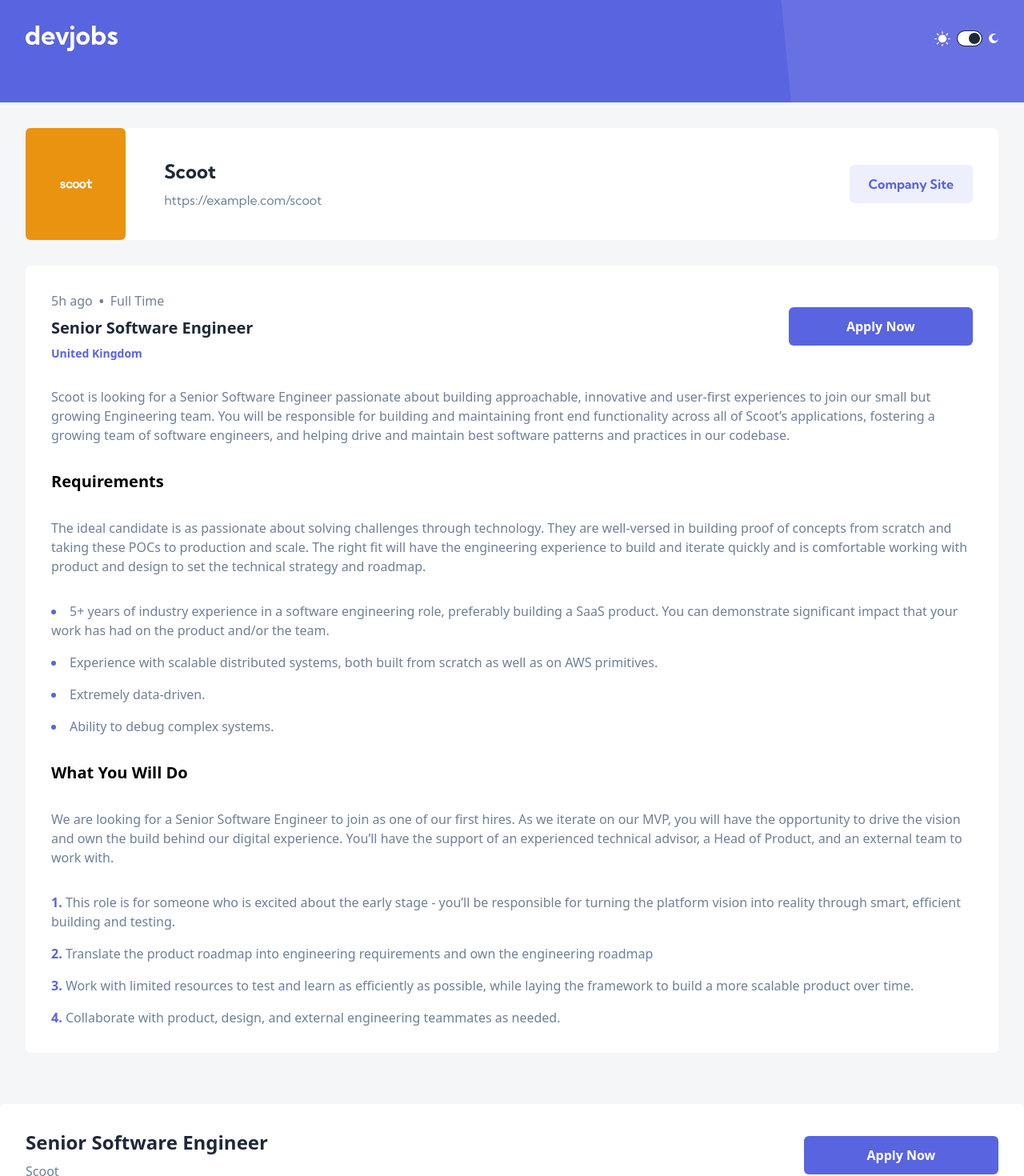
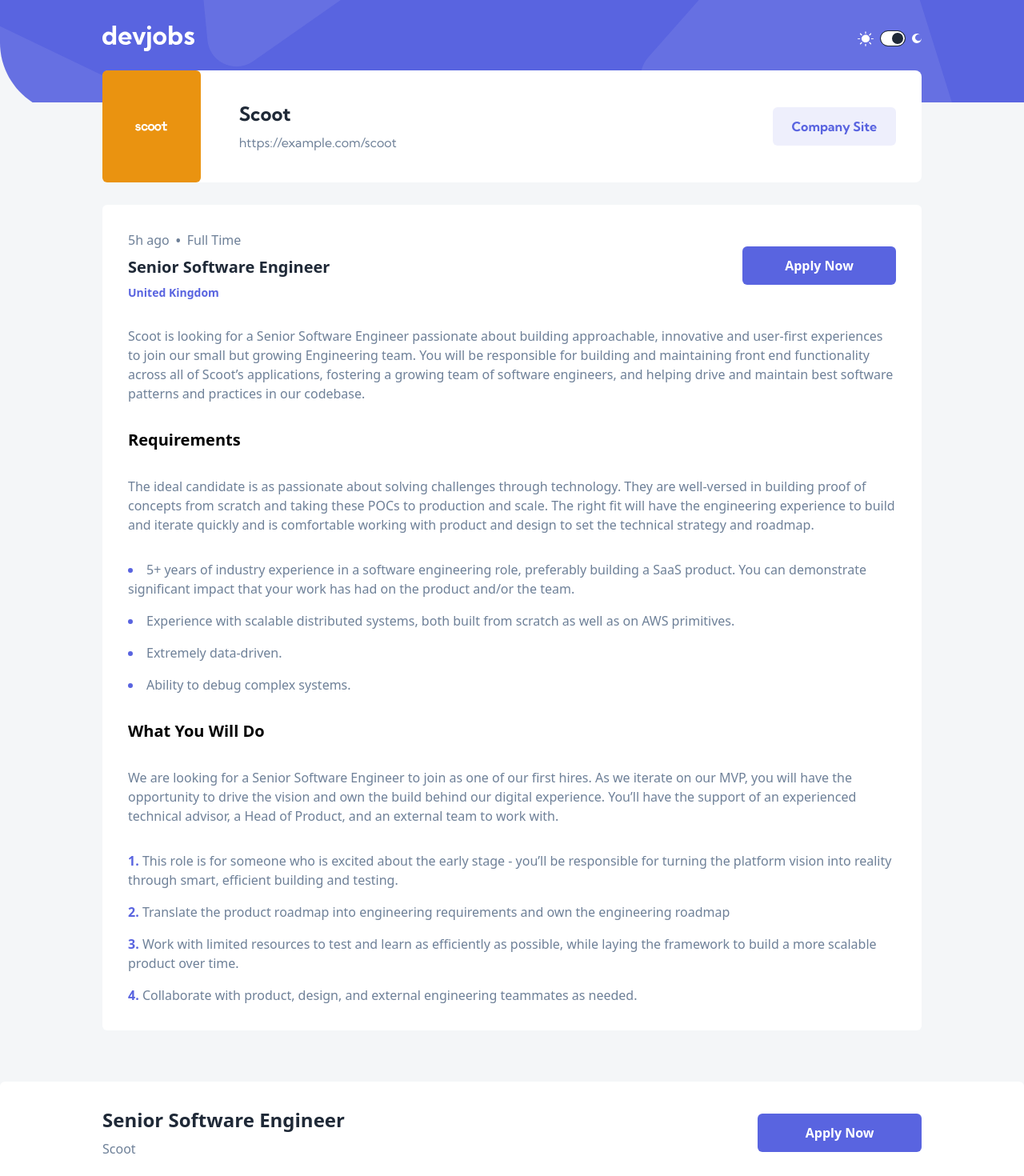
Before and after one commit to dziabak/devjobs-web-app, a React (Vite) app: page /jobs/1 in a window 1280 px wide. Shown: the top 1470 px of the page at 80% size. Built offline with nearby package versions, Linux system fonts and the light colour scheme.

Commit message:
Added responsive containers to layout components

```diff
--- a/src/components/CompanyHeader.tsx
+++ b/src/components/CompanyHeader.tsx
@@ -13,7 +13,6 @@
 	website,
 }: CompanyHeaderProps) {
 	return (
-		<div>
 		<div className="flex flex-col items-center relative w-full h-[220px] p-8 bg-c-white font-main rounded-lg text-center md:flex-row md:p-0 md:pr-8 md:h-[140px] md:text-left md:justify-between">
 			<div
 				style={{ backgroundColor: logoBackground }}
@@ -34,7 +33,6 @@
 				</a>
 			</div>
 		</div>
-		</div>
 	);
 }
 
--- a/src/components/CurrentJobs.tsx
+++ b/src/components/CurrentJobs.tsx
@@ -48,7 +48,7 @@
 
 	return (
 		<div>
-			<div className="grid grid-cols-1 gap-8 pt-8 gap-y-16 md:grid-cols-2 lg:grid-cols-3">{content}</div>
+			<div className="container grid grid-cols-1 gap-8 pt-24 gap-y-16 md:grid-cols-2 lg:grid-cols-3">{content}</div>
 		</div>
 	);
 }
--- a/src/components/JobsFilter.tsx
+++ b/src/components/JobsFilter.tsx
@@ -6,10 +6,11 @@
 	};
 
 	return (
-		<div className="w-full p-0 rounded-md bg-c-white">
+		<div className="container">
+			<div className="w-full p-0 rounded-md bg-c-white">
 			<form onSubmit={searchSubmitHandler}>
 				<div className="flex items-center justify-between">
-					<div className="w-full p-4 md:border-r md:flex md:w-1/3 md:items-center md:px-4 lg:px-8 lg:w-1/2">
+					<div className="w-full p-4 md:border-r md:flex md:w-1/3 md:items-center md:px-4 lg:px-8 lg:w-1/3">
 						<svg
 							width="24"
 							height="24"
@@ -28,7 +29,7 @@
 						/>
 					</div>
 
-					<div className="hidden md:p-4 md:flex md:w-1/3 md:items-center md:px-4 lg:w-1/4 md:border-r lg:px-6">
+					<div className="hidden md:p-4 md:flex md:w-1/3 md:items-center md:px-4 lg:w-1/3 md:border-r lg:px-6">
 						<svg
 							width="17"
 							height="24"
@@ -47,14 +48,14 @@
 						/>
 					</div>
 
-					<div className="flex justify-between p-4 md:w-1/3 md:items-center md:px-4 lg:w-1/4 md:border-r lg:px-6 lg:pr-4">
+					<div className="flex justify-between p-4 md:w-1/3 md:items-center md:px-4 lg:w-1/3 lg:px-6 lg:pr-4">
 						<div className="hidden form-control md:block">
 							<label className="cursor-pointer label">
 								<input type="checkbox" className="checkbox" />
-								<span className="ml-2 text-base font-bold label-text xl:hidden">
+								<span className="ml-2 text-base font-bold label-text lg:hidden">
 									Full Time
 								</span>
-								<span className="hidden ml-2 text-base font-bold label-text xl:block">
+								<span className="hidden ml-2 text-base font-bold label-text lg:block">
 									Full Time Only
 								</span>
 							</label>
@@ -68,7 +69,7 @@
 								/>
 							</svg>
 						</button>
-						<button className="p-3 bg-indigo-500 rounded-md xl:px-12">
+						<button className="p-3 bg-indigo-500 rounded-md lg:px-12">
 							<svg
 								width="24"
 								height="24"
@@ -88,6 +89,7 @@
 				</div>
 			</form>
 		</div>
+		</div>
 	);
 }
 
--- a/src/components/UI/ApplyNowFooter.tsx
+++ b/src/components/UI/ApplyNowFooter.tsx
@@ -6,7 +6,9 @@
 
 function ApplyNowFooter({ apply, position, company }: ApplyNowFooterProps) {
 	return (
-		<div className="flex items-center w-full p-8 bg-c-white rounded-t-md">
+		<div className="w-full bg-c-white rounded-t-md">
+			<div className="container">
+				<div className="flex items-center p-8 sm:px-0">
 					<div className="hidden md:flex-col md:flex md:w-4/5 md:space-y-2">
 						<p className="text-2xl font-bold">{position}</p>
 						<p className="text-c-dark-grey">{company}</p>
@@ -19,6 +21,22 @@
 						Apply Now
 					</a>
 				</div>
+			</div>
+		</div>
+
+		// <div className="w-full p-8 bg-c-white rounded-t-md">
+		// 	<div className="hidden md:flex-col md:flex md:w-4/5 md:space-y-2">
+		// 		<p className="text-2xl font-bold">{position}</p>
+		// 		<p className="text-c-dark-grey">{company}</p>
+		// 	</div>
+		// 	<a
+		// 		href={apply}
+		// 		target="_blank"
+		// 		rel="noopener"
+		// 		className="w-full px-6 py-3 font-bold text-center rounded-md text-c-white bg-c-violet md:w-1/5">
+		// 		Apply Now
+		// 	</a>
+		// </div>
 	);
 }
 
--- a/src/components/UI/Header.tsx
+++ b/src/components/UI/Header.tsx
@@ -4,12 +4,14 @@
 function Header() {
 	return (
 		<div>
-			<div className="bg-[url('../../assets/mobile/bg-pattern-header.svg')] bg-cover">
-				<div className="flex justify-between p-8 pb-16">
-					<Link to="/jobs" reloadDocument>
-						<img src="../../assets/desktop/logo.svg" alt="" />
-					</Link>
-					<ThemeSwitcher />
+			<div className="bg-[url('../../assets/mobile/bg-pattern-header.svg')] bg-cover md:bg-[url('../../assets/tablet/bg-pattern-header.svg')] lg:bg-[url('../../assets/desktop/bg-pattern-header.svg')]">
+				<div className="container">
+					<div className="flex justify-between p-8 pb-16 sm:px-0">
+						<Link to="/jobs" reloadDocument>
+							<img src="../../assets/desktop/logo.svg" alt="" />
+						</Link>
+						<ThemeSwitcher />
+					</div>
 				</div>
 			</div>
 		</div>
--- a/src/routes/JobItemDetails.tsx
+++ b/src/routes/JobItemDetails.tsx
@@ -17,6 +17,7 @@
 		queryFn: fetchJobs,
 	});
 
+	let header;
 	let content;
 	let footer;
 
@@ -35,6 +36,16 @@
 
 		// console.log(filteredData);
 
+		header = filteredData.map((item) => (
+			<CompanyHeader
+				key={item.id}
+				company={item.company}
+				logo={item.logo}
+				logoBackground={item.logoBackground}
+				website={item.website}
+			/>
+		));
+
 		content = filteredData.map((item) => (
 			// <JobItem
 			// 	key={item.id}
@@ -46,13 +57,13 @@
 			// 	location={item.location}
 			// />
 			<>
-				<CompanyHeader
+				{/* <CompanyHeader
 					key={item.id}
 					company={item.company}
 					logo={item.logo}
 					logoBackground={item.logoBackground}
 					website={item.website}
-				/>
+				/> */}
 				<JobItemDescription
 					key={item.id}
 					// id={item.id}
@@ -80,11 +91,14 @@
 	return (
 		<div className="bg-c-light-grey">
 			<Header />
-			<section className="px-8 py-8">
-				{/* <p>{params.jobID}</p> */}
-				{content}
-				{/* <Link to="/">BACK</Link> */}
+			<section className="relative px-8 py-8 pt-48 sm:px-0 md:pt-24">
+				{/* <div className="px-8 py-8">{header}</div> */}
+				<div className="container absolute h-0 px-8 -inset-y-6 -inset-x-1/2 sm:px-0 xl:px-32 md:-inset-y-10">
+					{header}
+				</div>
+				<div className="container">{content}</div>
 			</section>
+
 			{footer}
 		</div>
 	);
--- a/src/routes/Jobs.tsx
+++ b/src/routes/Jobs.tsx
@@ -6,8 +6,10 @@
 	return (
 		<>
 			<Header />
-			<div className="p-8 bg-c-light-grey">
-				<JobsFilter />
+			<div className="relative px-8 pb-10 sm:px-0 bg-c-light-grey">
+				<div className="container absolute h-0 px-8 -inset-y-10 -inset-x-1/2 sm:px-0">
+					<JobsFilter />
+				</div>
 				<CurrentJobs />
 			</div>
 		</>
--- a/tailwind.config.js
+++ b/tailwind.config.js
@@ -16,6 +16,16 @@
 				"c-grey": "#9daec2",
 				"c-dark-grey": "#6e8098",
 			},
+			container: {
+				center: true,
+				padding: {
+					// DEFAULT: "1rem",
+					// sm: "4rem",
+					// lg: "8rem",
+					xl: "8rem",
+					// "2xl": "6rem",
+				},
+			},
 		},
 	},
 	// daisyui: { themes: [{ mytheme: { neutral: "#3abff8" } }] },
```
Lines whose indentation alone changed are shown as unchanged.
